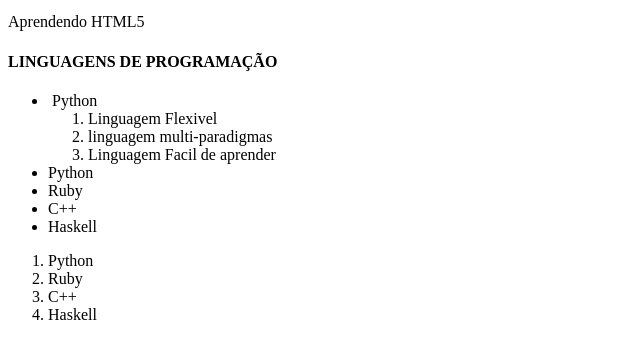
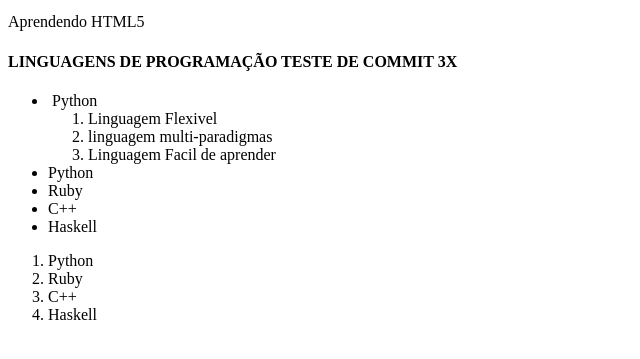
Before and after one commit to daniselect/daniselect.github.io, a plain HTML site: page index2.html in a window 1280 px wide. Shown: the part 369-728 px from the top of the page, without its empty margins (0-640 px from the left). Drawn offline with Linux system fonts and the light colour scheme.

Commit message:
teste de commit3

```diff
--- a/index2.html
+++ b/index2.html
@@ -7,7 +7,7 @@
 		<h1>Meu título</h1>
 		<img src="http://esportes.opovo.com.br/futebol/clubes/fortaleza/">
 		<p> Aprendendo HTML5 </p>
-		<h4>LINGUAGENS DE PROGRAMAÇÃO</h4>
+		<h4>LINGUAGENS DE PROGRAMAÇÃO TESTE DE COMMIT 3X</h4>
 			<ul>
 				<li> Python
 					<ol>
```
